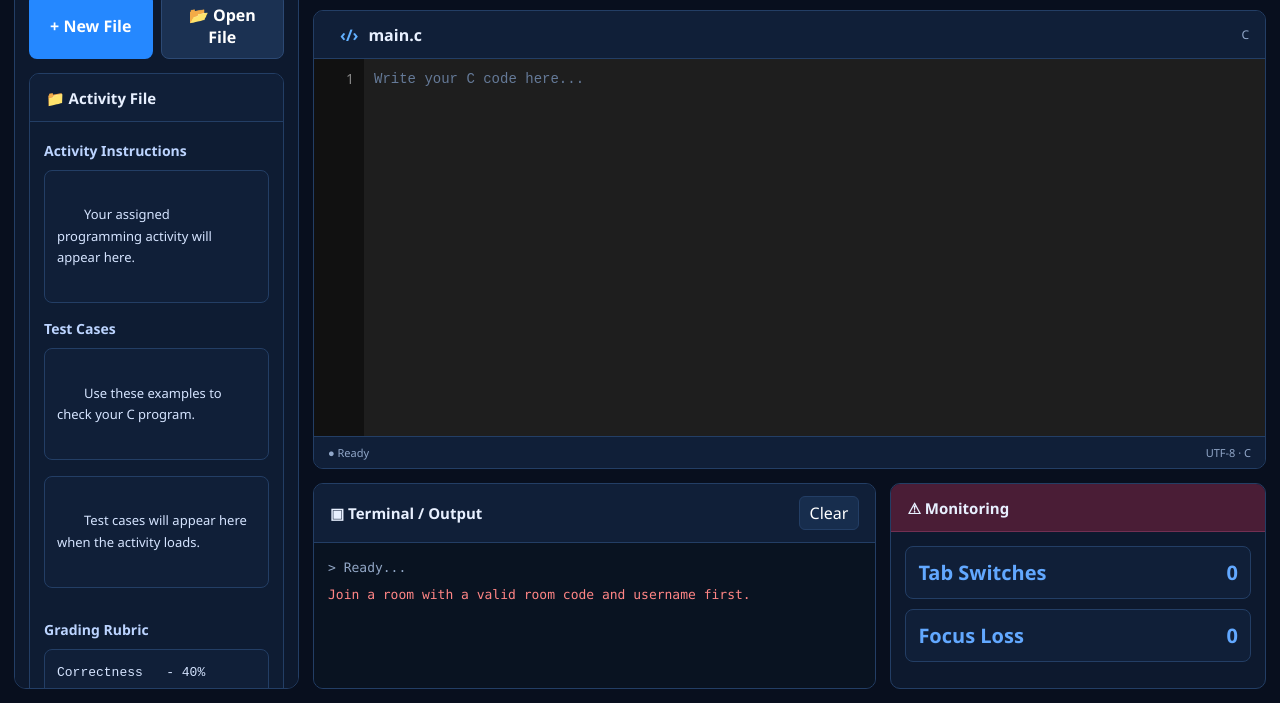
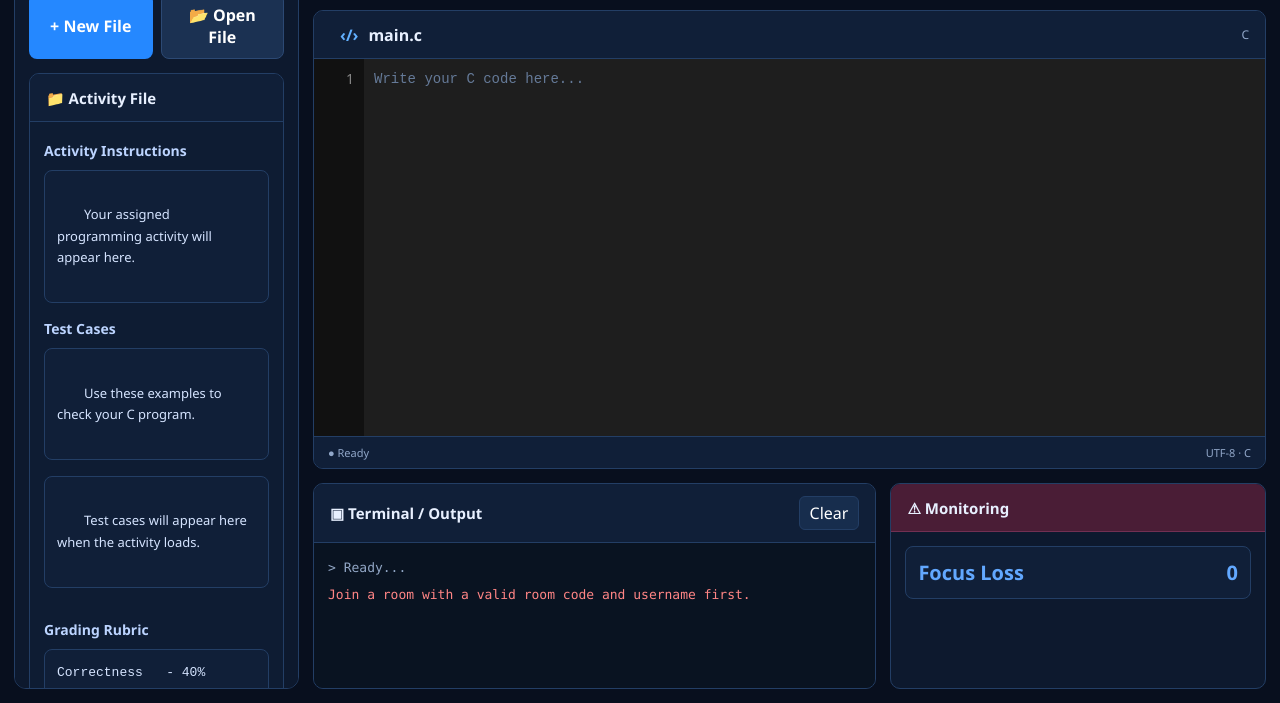
Before and after one commit to Sheanasaur4526/CodeGuard, a website with bundled scripts: page public/Student.html in a window 1280 px wide. Shown: the part 97-800 px from the top of the page. Built offline with nearby package versions, Linux system fonts and the light colour scheme; no server answers.

Commit message:
Remove Tab Switches counter

```diff
--- a/public/Student.html
+++ b/public/Student.html
@@ -218,10 +218,7 @@ Total         - 100%</pre>
 
                 <div class="violation-body">
 
-                    <div class="monitor-item">
-                        <span>Tab Switches</span>
-                        <strong id="tabCount">0</strong>
-                    </div>
+
 
                     <div class="monitor-item">
                         <span> Focus Loss</span>
```
